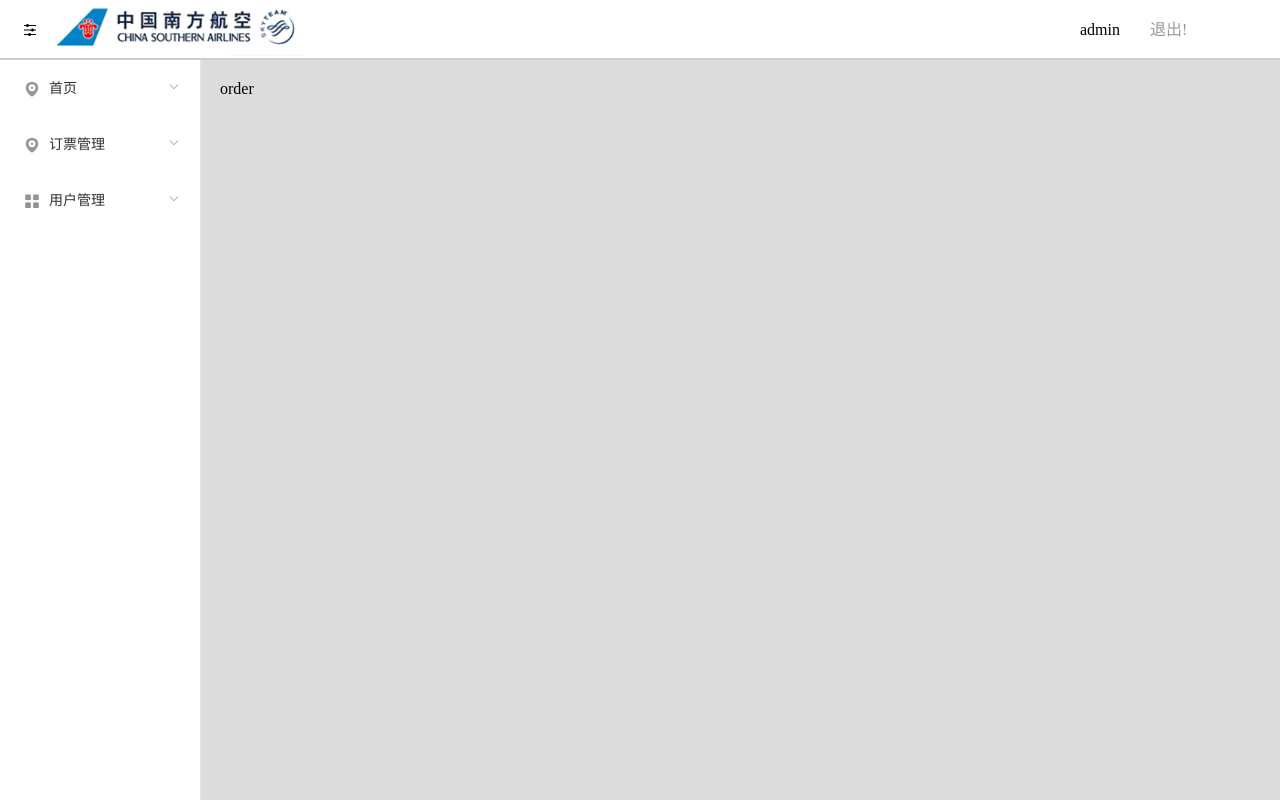
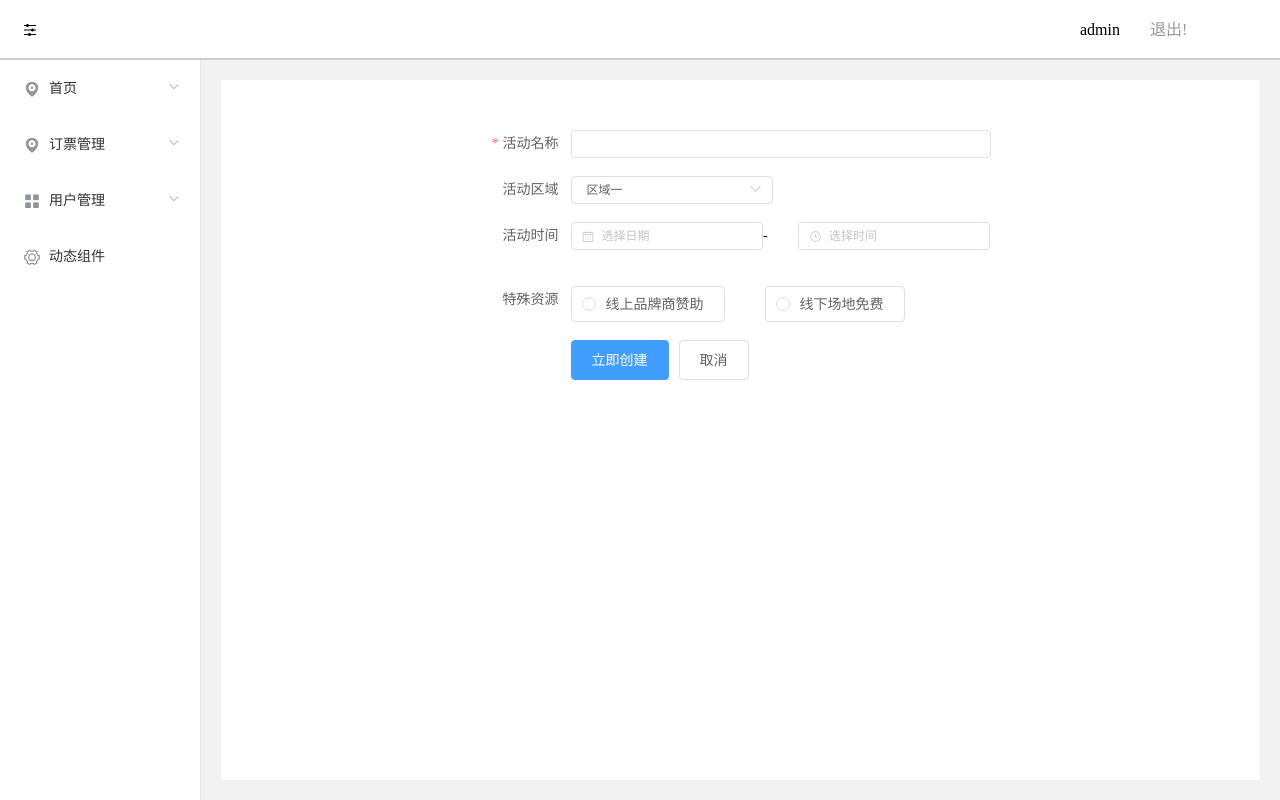
Before and after one commit to xiaopangzhi0630/southernlines, a Vue app: page /order in a window 1280 px wide. Built offline with nearby package versions, Linux system fonts and the light colour scheme.

Commit message:
[feat]增加动态组件

```diff
--- a/src/assets/css/base.css
+++ b/src/assets/css/base.css
@@ -1,7 +1,7 @@
 html,
-body,
-h2 {
+body {
   padding: 0;
   margin: 0;
   height: 100%;
+  /* overflow: hidden; */
 }
--- a/src/main.js
+++ b/src/main.js
@@ -21,7 +21,6 @@ router.beforeEach((to, from, next) => {
 Vue.config.productionTip = false
 
 
-
 new Vue({
   router,
   store:store,
--- a/src/router/index.js
+++ b/src/router/index.js
@@ -50,9 +50,18 @@ const routes = [
         path: '/order',
         name: 'order',
         meta: {
+          title: '订票详情',
+          keepAlive: true
+        },
+        component: () => import('../views/order/Order.vue')
+      },
+      {
+        path: '/orderList',
+        name: 'OrderList',
+        meta: {
           title: '订票详情'
         },
-        component: () => import('../views/order/Order.vue')
+        component: () => import('../views/order/OrderList.vue')
       },
       {
         path: '/userManger',
@@ -62,6 +71,15 @@ const routes = [
         },
         // component: UserManger
         component: () => import('@/views/userManger/UserManger.vue')
+      },
+      {
+        path: '/isComponent',
+        name: 'isComponent',
+        meta: {
+          title: '动态组件'
+        },
+        // component: UserManger
+        component: () => import('@/views/isComponent/index.vue')
       }
     ]
   },
--- a/src/views/home/Dashboard.vue
+++ b/src/views/home/Dashboard.vue
@@ -56,13 +56,11 @@
       }
     },
 
-
     methods: {
       handleClick(row) {
         console.log(row);
       }
     },
-
 
   }
 
@@ -71,8 +69,9 @@
 
 <style lang="less" scoped>
   .dashboard {
-    width: 100%;
+    // width: 100%;
     height: 100%;
+    overflow: auto;
     background: #ffffff;
   }
 
--- /dev/null
+++ b/src/views/isComponent/About.vue
@@ -0,0 +1,25 @@
+<template>
+  <div>
+
+    About
+
+  </div>
+</template>
+
+<script>
+  export default {
+    data() {
+      return {
+
+      }
+    },
+
+    methods: {}
+
+  }
+
+</script>
+
+<style lang="less" scoped>
+
+</style>
--- /dev/null
+++ b/src/views/isComponent/FormCreate.vue
@@ -0,0 +1,25 @@
+<template>
+  <div>
+
+    formCreate
+
+  </div>
+</template>
+
+<script>
+  export default {
+    data() {
+      return {
+
+      }
+    },
+
+    methods: {}
+
+  }
+
+</script>
+
+<style lang="less" scoped>
+
+</style>
--- /dev/null
+++ b/src/views/isComponent/index.vue
@@ -0,0 +1,47 @@
+<template>
+  <div class="isComponent">
+    父组件index
+    <div>---------------</div>
+
+    <component
+      :is="curComponent"
+      @to="handleTo"
+    />
+
+
+  </div>
+</template>
+
+<script>
+  import About from './About';
+  import FormCreate from './FormCreate';
+
+  export default {
+    data() {
+      return {
+        curComponent: 'About'
+      }
+    },
+
+    components: {
+      About,
+      FormCreate
+    },
+
+    methods: {
+      handleTo() {
+
+      }
+    }
+
+  }
+
+</script>
+
+<style lang="less" scoped>
+  .isComponent {
+    height: 100%;
+    background: #ffffff;
+  }
+
+</style>
--- a/src/views/menu/Home.vue
+++ b/src/views/menu/Home.vue
@@ -11,7 +11,7 @@
         <i class="el-icon-s-operation"></i>
       </div>
 
-      <img src="@/assets/images/logo.png" alt="图片加载失败" class="loginImg" />
+      <!-- <img src="@/assets/images/logo.png" alt="图片加载失败" class="loginImg" /> -->
 
       <div class="userMsg">
         <span>admin</span>
@@ -19,7 +19,7 @@
       </div>
     </div>
 
-    <div class="container clearfix">
+    <div class="container">
       <!-- 菜单栏 -->
       <div class="aside">
         <el-menu default-active="1-1" class="el-menu-vertical-demo" :unique-opened=true :router=true @open="handleOpen"
@@ -47,16 +47,27 @@
               <span slot="title">用户管理</span>
             </template>
             <el-menu-item index="userManger">用户权限</el-menu-item>
-            <!-- <el-menu-item index="3-2">选项2</el-menu-item>
-            <el-menu-item index="3-3">选项3</el-menu-item> -->
+            <el-menu-item index="3-2">选项2</el-menu-item>
+            <el-menu-item index="3-3">选项3</el-menu-item>
           </el-submenu>
+
+          <el-menu-item index="isComponent">
+            <i class="el-icon-setting"></i>
+            <span slot="title">动态组件</span>
+          </el-menu-item>
 
         </el-menu>
 
       </div>
       <!-- 内容区域 -->
       <div class="main">
-        <router-view></router-view>
+        <!-- 缓存组件 -->
+        <keep-alive>
+          <router-view v-if="$route.meta.keepAlive"></router-view>
+        </keep-alive>
+
+        <router-view v-if="!$route.meta.keepAlive"></router-view>
+
       </div>
 
     </div>
@@ -95,10 +106,10 @@
       },
 
       handleOpen(key, keyPath) {
-        console.log(key, keyPath);
+        // console.log(key, keyPath);
       },
       handleClose(key, keyPath) {
-        console.log(key, keyPath);
+        // console.log(key, keyPath);
       },
 
       // 菜单栏展开与收缩
@@ -116,7 +127,7 @@
 
 </script>
 
-<style lang="less">
+<style lang="less" scoped>
   .home {
     width: 100%;
     min-width: 600px;
@@ -150,28 +161,35 @@
     }
   }
 
+  // 主体部分
   .container {
     height: calc(100vh - 60px);
 
     // box-sizing: border-box;
+    // 菜单栏
     .aside {
       float: left;
       height: 100%;
+      overflow: auto;
       // width: 200px;
       // background-color: rgba(0.5, 0.5, 0.5, 0.1);
 
     }
 
+    // 内容区域
     .main {
       height: 100%;
-      margin-left: 200px;
+      // margin-left: 200px;
+      margin-left: 65px;
+      overflow: hidden;
       padding: 20px;
       box-sizing: border-box;
-      background-color: gainsboro;
-      //  background-color: #7bbfea;
+      background-color: #cccccc47;
+      //  background-color: #fff;
     }
   }
 
+  // 显示与隐藏
   .isCollapse {
     position: relative;
     width: 30px;
@@ -221,6 +239,4 @@
     *zoom: 1
   }
 
-  ;
-
 </style>
--- a/src/views/order/Order.vue
+++ b/src/views/order/Order.vue
@@ -1,20 +1,110 @@
 <template>
-  <div>
-    order
+  <div class="order">
+
+    <el-form ref="sizeForm" :model="sizeForm" label-width="80px" size="mini">
+
+      <el-form-item label="活动名称" hide-required-asterisk=true prop="name" :rules="[{
+          required: true
+        }]">
+        <el-input v-model="sizeForm.name"></el-input>
+      </el-form-item>
+      <el-form-item label="活动区域" prop="region">
+        <el-select v-model="sizeForm.region" placeholder="请选择活动区域">
+          <el-option label="区域一" value="shanghai"></el-option>
+          <el-option label="区域二" value="beijing"></el-option>
+        </el-select>
+      </el-form-item>
+      <el-form-item label="活动时间">
+        <el-col :span="11">
+          <el-form-item prop="date1">
+            <el-date-picker type="date" placeholder="选择日期" v-model="sizeForm.date1" style="width: 100%;">
+            </el-date-picker>
+          </el-form-item>
+        </el-col>
+        <el-col class="line" :span="2">-</el-col>
+
+        <el-col :span="11">
+
+          <el-form-item prop="date2">
+            <el-time-picker placeholder="选择时间" v-model="sizeForm.date2" style="width: 100%;"></el-time-picker>
+          </el-form-item>
+        </el-col>
+      </el-form-item>
+
+      <el-form-item label="特殊资源" prop="resource">
+        <el-radio-group v-model="sizeForm.resource" size="medium">
+          <el-radio border label="线上品牌商赞助"></el-radio>
+          <el-radio border label="线下场地免费"></el-radio>
+        </el-radio-group>
+      </el-form-item>
+      <el-form-item size="large">
+        <el-button type="primary" @click="handleCreate">立即创建</el-button>
+        <el-button @click="handleRestet('sizeForm')">取消</el-button>
+      </el-form-item>
+    </el-form>
+
+
+
   </div>
 </template>
 
 <script>
-
   export default {
     data() {
-      return {}
+      return {
+        sizeForm: {
+          name: '',
+          region: 'shanghai',
+          date1: '',
+          date2: '',
+          delivery: false,
+          type: [],
+          resource: '',
+          desc: ''
+        }
+      }
     },
+
+    methods: {
+      onSubmit() {
+        console.log('submit!');
+      },
+
+      handleCreate() {
+        console.log(12312);
+        this.$router.push({
+          path: '/orderList'
+        })
+      },
+
+      handleRestet(formName) {
+        //  this.sizeForm = {}
+        // this.$refs[form].resetFields();
+        // console.log(this.$refs.form11)
+        // this.$refs.form11.resetFields()
+        console.log(this.$refs[formName])
+
+        this.$refs[formName].resetFields();
+
+      }
+    }
   }
 
 </script>
 
 <style lang="less" scoped>
+  .order {
+    height: 100%;
+    background: #fff;
+    //  overflow: hidden;
+  }
 
+  .el-form {
+    width: 500px;
+    margin: auto;
+    // margin-top: 50px;
+    padding-top: 50px;
+
+  }
 
 </style>
--- /dev/null
+++ b/src/views/order/OrderList.vue
@@ -0,0 +1,111 @@
+<template>
+  <div class="order-list">
+    <el-form :model="ruleForm" status-icon :rules="rules" ref="ruleForm" label-width="100px" class="demo-ruleForm">
+      <el-form-item label="密码" prop="pass">
+        <el-input type="password" v-model="ruleForm.pass" autocomplete="off"></el-input>
+      </el-form-item>
+      <el-form-item label="确认密码" prop="checkPass">
+        <el-input type="password" v-model="ruleForm.checkPass" autocomplete="off"></el-input>
+      </el-form-item>
+      <el-form-item label="年龄" prop="age">
+        <el-input v-model.number="ruleForm.age"></el-input>
+      </el-form-item>
+      <el-form-item>
+        <el-button type="primary" @click="submitForm('ruleForm')">提交</el-button>
+        <el-button @click="resetForm('ruleForm')">重置</el-button>
+      </el-form-item>
+    </el-form>
+
+  </div>
+</template>
+
+<script>
+  export default {
+    data() {
+      var checkAge = (rule, value, callback) => {
+        if (!value) {
+          return callback(new Error('年龄不能为空'));
+        }
+        setTimeout(() => {
+          if (!Number.isInteger(value)) {
+            callback(new Error('请输入数字值'));
+          } else {
+            if (value < 18) {
+              callback(new Error('必须年满18岁'));
+            } else {
+              callback();
+            }
+          }
+        }, 1000);
+      };
+      var validatePass = (rule, value, callback) => {
+        if (value === '') {
+          callback(new Error('请输入密码'));
+        } else {
+          if (this.ruleForm.checkPass !== '') {
+            this.$refs.ruleForm.validateField('checkPass');
+          }
+          callback();
+        }
+      };
+      var validatePass2 = (rule, value, callback) => {
+        if (value === '') {
+          callback(new Error('请再次输入密码'));
+        } else if (value !== this.ruleForm.pass) {
+          callback(new Error('两次输入密码不一致!'));
+        } else {
+          callback();
+        }
+      };
+      return {
+        ruleForm: {
+          pass: '',
+          checkPass: '',
+          age: ''
+        },
+        rules: {
+          pass: [{
+            validator: validatePass,
+            trigger: 'blur'
+          }],
+          checkPass: [{
+            validator: validatePass2,
+            trigger: 'blur'
+          }],
+          age: [{
+            validator: checkAge,
+            trigger: 'blur'
+          }]
+        }
+      };
+    },
+    methods: {
+      submitForm(formName) {
+        this.$refs[formName].validate((valid) => {
+          if (valid) {
+            alert('submit!');
+          } else {
+            console.log('error submit!!');
+            return false;
+          }
+        });
+      },
+      resetForm(formName) {
+        console.log(this.$refs[formName]);
+        this.$refs[formName].resetFields();
+      }
+    }
+
+  }
+
+</script>
+
+<style lang="less" scoped>
+  .order-list {
+
+    height: 100%;
+
+    background: #ffffff;
+  }
+
+</style>
```
